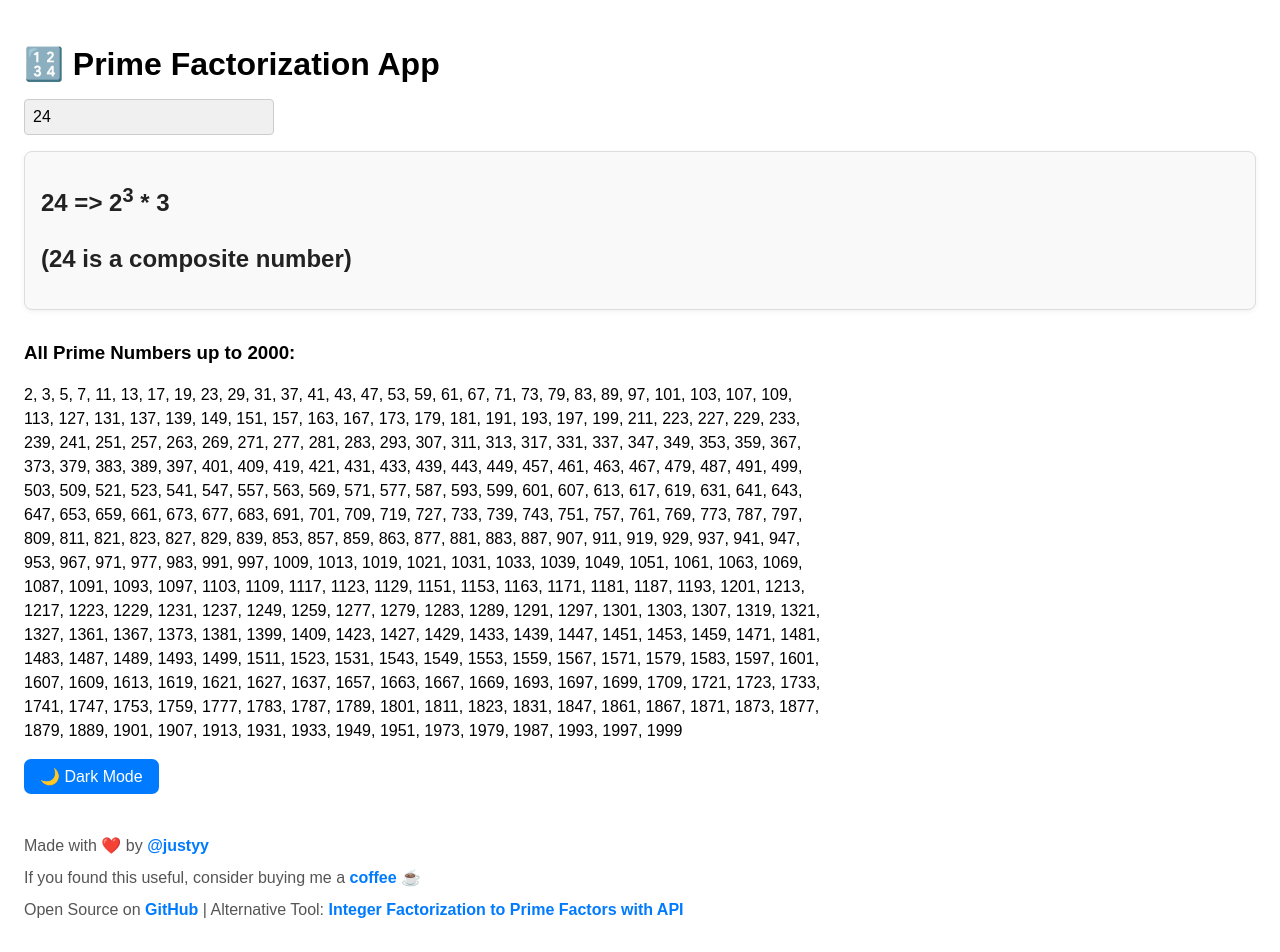
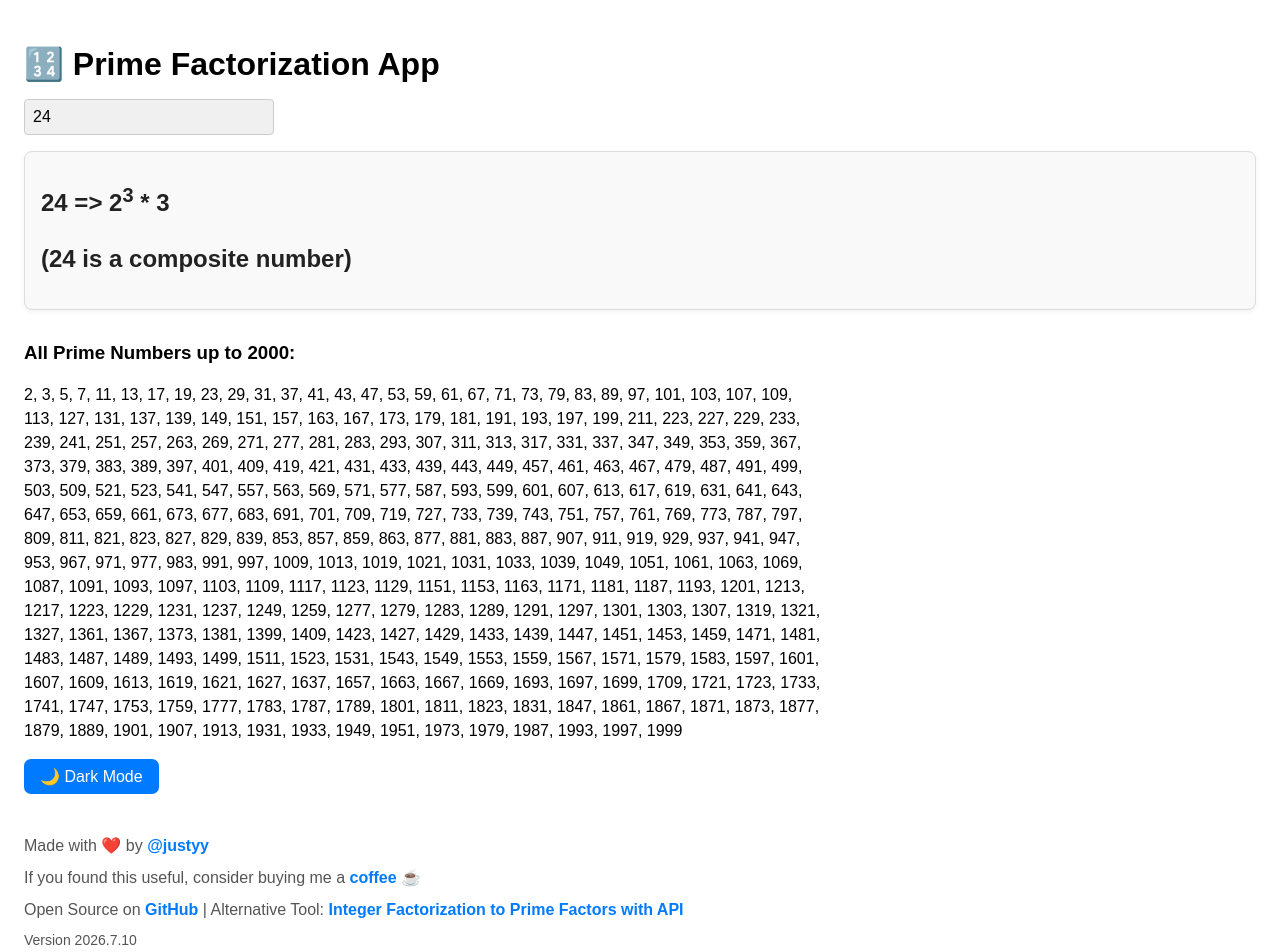
Before and after one commit to DoctorLai/prime-factorization, a React (Vite) app: page / in a window 1280 px wide. Shown: the top 952 px of the page. Built offline with nearby package versions, Linux system fonts and the light colour scheme.

Commit message:
chore: CI, badges and version

```diff
--- a/src/App.css
+++ b/src/App.css
@@ -118,6 +118,10 @@ footer a.link {
   text-decoration: underline;
 }
 
+footer .version {
+  font-size: 0.875rem;
+}
+
 /* ========== Result Box ========== */
 .result-box {
   background-color: #f9f9f9; /* light background */
--- a/src/App.jsx
+++ b/src/App.jsx
@@ -8,6 +8,7 @@ import {
 } from "./functions";
 
 const NUMBER_STORAGE_KEY = "primeFactorizationNumber";
+const APP_VERSION = "2026.7.10";
 
 function getFactorizationResult(value) {
   if (!isPositiveIntegerInput(value)) {
@@ -113,6 +114,7 @@ export default function App() {
               Integer Factorization to Prime Factors with API
             </a>
           </p>
+          <p className="version">Version {APP_VERSION}</p>
         </div>
       </footer>
     </div>
```
Also changed, not shown: 2 other files (tests, documents, lock files or other folders).
